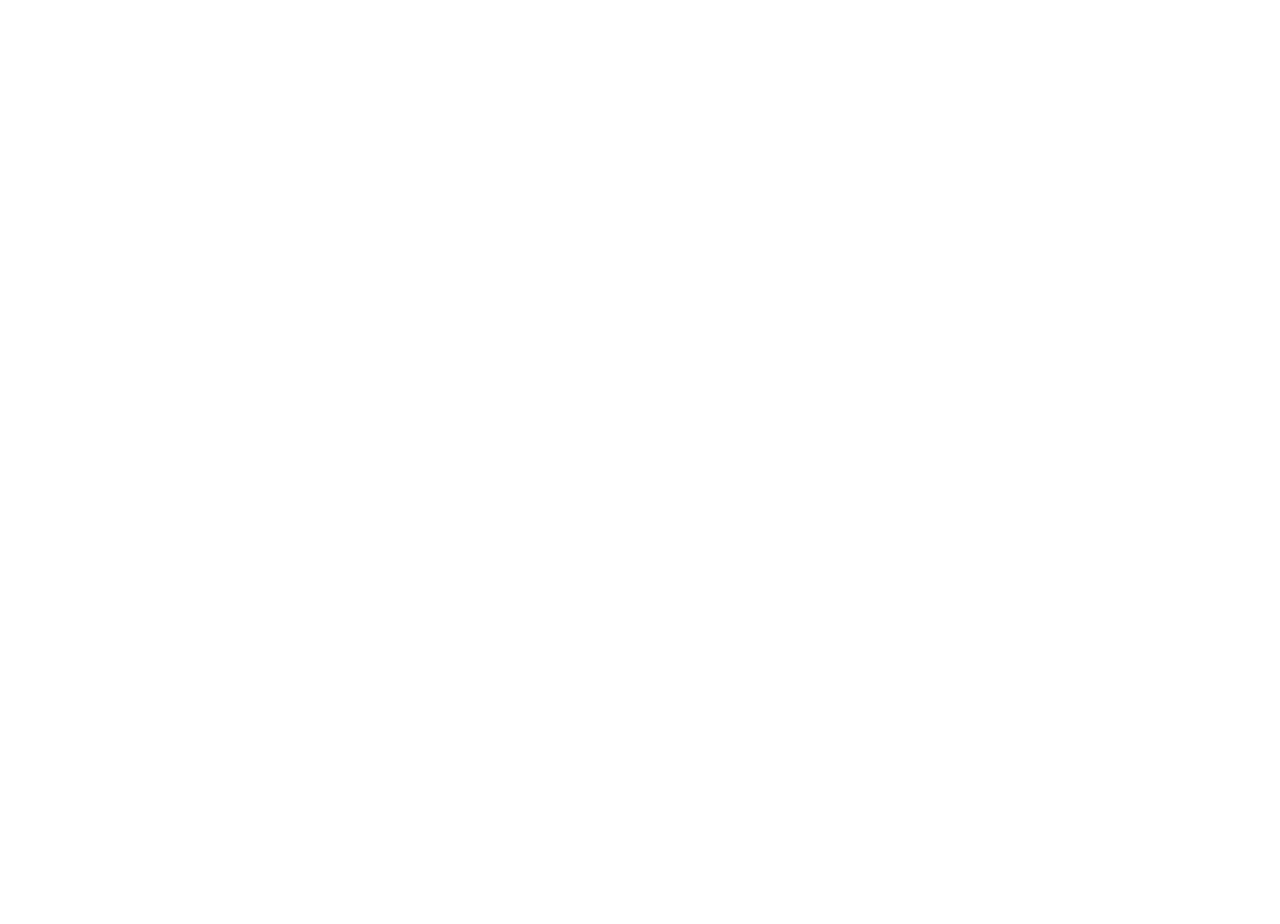
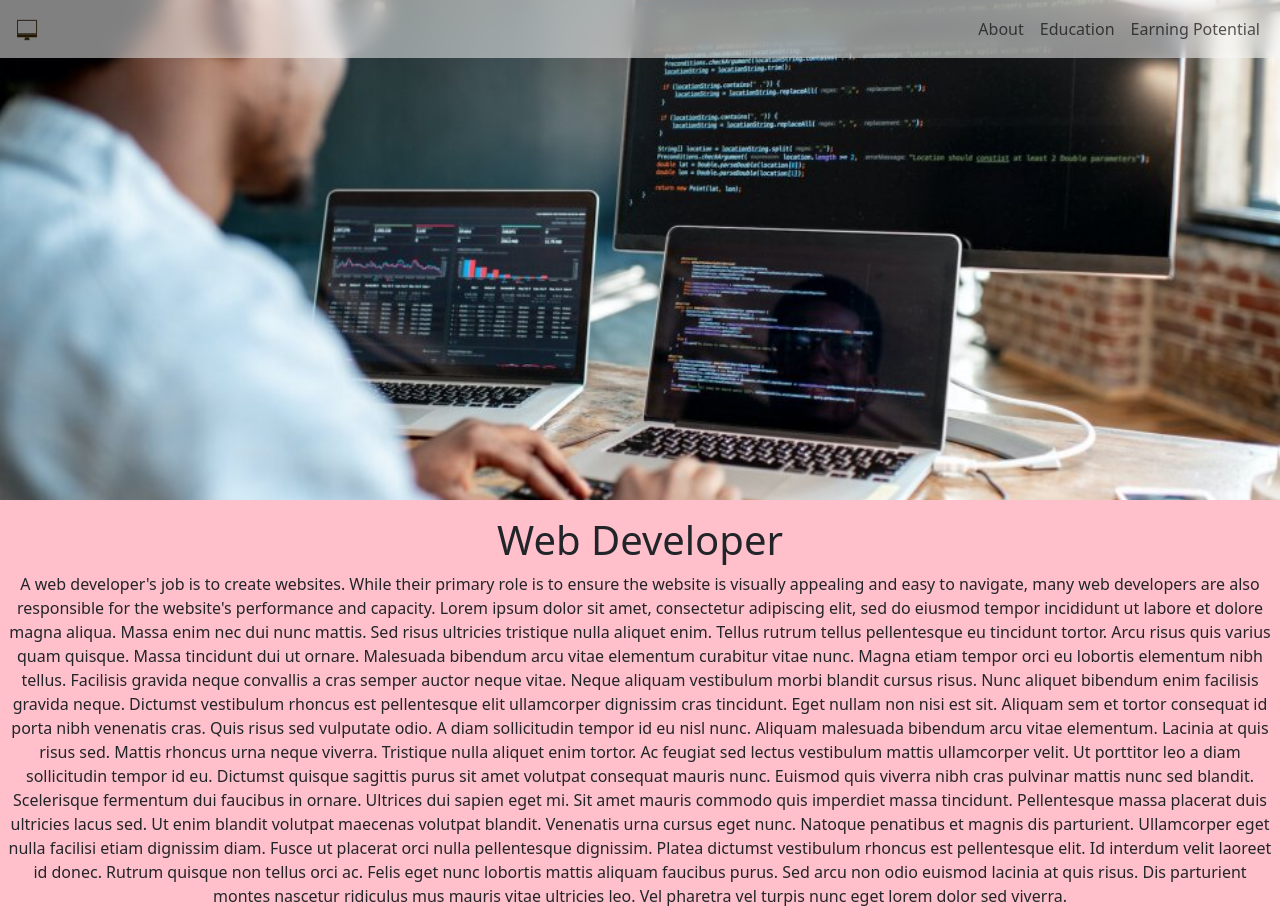
Before and after one commit to samhirsch0109/future-me, a plain HTML site: page index.html in a window 1280 px wide. Before the commit the page ends 800 px from the top, so only its background shows below. Drawn offline with nearby package versions, Linux system fonts and the light colour scheme.

Commit message:
added nav and parallax

```diff
--- a/index.html
+++ b/index.html
@@ -10,15 +10,53 @@
     <!-- Bootstrap CSS v5.2.1 -->
     <link href="https://cdn.jsdelivr.net/npm/bootstrap@5.3.2/dist/css/bootstrap.min.css" rel="stylesheet"
         integrity="sha384-T3c6CoIi6uLrA9TneNEoa7RxnatzjcDSCmG1MXxSR1GAsXEV/Dwwykc2MPK8M2HN" crossorigin="anonymous" />
+        <link rel="stylesheet" href="style.css">
 </head>
 
 <body>
+
+    <nav class="navbar navbar-expand-lg bg-body-none bg-body-light hover-nav">
+        <div class="container-fluid">
+            <a class="navbar-brand" href="index.html">
+                <img class="logo" src="imgs/computer.png" width="30" height="30"></a>
+            <button class="navbar-toggler" type="button" data-bs-toggle="collapse" data-bs-target="#navbarScroll"
+                aria-controls="navbarScroll" aria-expanded="false" aria-label="Toggle navigation">
+                <span class="navbar-toggler-icon"></span>
+            </button>
+            <div class="collapse navbar-collapse" id="navbarScroll">
+                <ul class="navbar-nav ms-auto my-2 my-lg-0 navbar-nav-scroll" style="--bs-scroll-height: 400px;">
+                    <li class="nav-item">
+                        <a class="nav-link" href="#about"> About </a>
+                    </li>
+                    <li class="nav-item">
+                        <a class="nav-link" href="#education"> Education </a>
+                    </li>
+                    <li class="nav-item">
+                        <a class="nav-link" href="#earning"> Earning Potential </a>
+                </ul>
+            </div>
+        </div>
+    </nav>
+    </nav> <!--end of div-->
+
+   <!--start of parallax--> <div class="parallax"></div>
+
+    <div class="row p-3 text-center">
+       <h1 class= "text-center"> Web Developer</h1>
+   A web developer's job is to create websites. While their primary role is to ensure the website is visually appealing and easy to navigate, many web developers are also responsible for the website's performance and capacity.
+   Lorem ipsum dolor sit amet, consectetur adipiscing elit, sed do eiusmod tempor incididunt ut labore et dolore magna aliqua. Massa enim nec dui nunc mattis. Sed risus ultricies tristique nulla aliquet enim. Tellus rutrum tellus pellentesque eu tincidunt tortor. Arcu risus quis varius quam quisque. Massa tincidunt dui ut ornare. Malesuada bibendum arcu vitae elementum curabitur vitae nunc. Magna etiam tempor orci eu lobortis elementum nibh tellus. Facilisis gravida neque convallis a cras semper auctor neque vitae. Neque aliquam vestibulum morbi blandit cursus risus. Nunc aliquet bibendum enim facilisis gravida neque. Dictumst vestibulum rhoncus est pellentesque elit ullamcorper dignissim cras tincidunt. Eget nullam non nisi est sit. Aliquam sem et tortor consequat id porta nibh venenatis cras.
+
+   Quis risus sed vulputate odio. A diam sollicitudin tempor id eu nisl nunc. Aliquam malesuada bibendum arcu vitae elementum. Lacinia at quis risus sed. Mattis rhoncus urna neque viverra. Tristique nulla aliquet enim tortor. Ac feugiat sed lectus vestibulum mattis ullamcorper velit. Ut porttitor leo a diam sollicitudin tempor id eu. Dictumst quisque sagittis purus sit amet volutpat consequat mauris nunc. Euismod quis viverra nibh cras pulvinar mattis nunc sed blandit.
+
+   Scelerisque fermentum dui faucibus in ornare. Ultrices dui sapien eget mi. Sit amet mauris commodo quis imperdiet massa tincidunt. Pellentesque massa placerat duis ultricies lacus sed. Ut enim blandit volutpat maecenas volutpat blandit. Venenatis urna cursus eget nunc. Natoque penatibus et magnis dis parturient. Ullamcorper eget nulla facilisi etiam dignissim diam. Fusce ut placerat orci nulla pellentesque dignissim. Platea dictumst vestibulum rhoncus est pellentesque elit. Id interdum velit laoreet id donec. Rutrum quisque non tellus orci ac. Felis eget nunc lobortis mattis aliquam faucibus purus. Sed arcu non odio euismod lacinia at quis risus. Dis parturient montes nascetur ridiculus mus mauris vitae ultricies leo. Vel pharetra vel turpis nunc eget lorem dolor sed viverra.
+    </div>
+
     <header>
         <!-- place navbar here -->
     </header>
     <main></main>
     <footer>
-        <!-- place footer here -->
+        <!-- place footer here-->
     </footer>
     <!-- Bootstrap JavaScript Libraries -->
     <script src="https://cdn.jsdelivr.net/npm/@popperjs/core@2.11.8/dist/umd/popper.min.js"
--- a/style.css
+++ b/style.css
@@ -0,0 +1,31 @@
+body {
+    background-color: pink;
+}
+.parallax {
+    /* The image used */
+    background-image: url("imgs/paralax.jpeg");
+
+    /* Set a specific height */
+    min-height: 500px;
+
+    /* Create the parallax scrolling effect */
+    background-attachment: fixed;
+    background-position: center;
+    background-repeat: no-repeat;
+    background-size: cover;
+  }
+
+  p {
+    background-color: black;
+    color: white;
+  }
+
+  .navbar {
+    position: absolute; /* Position the navbar absolutely */
+    top: 0; /* Place it at the top */
+    left: 0; /* Align it to the left */
+    right: 0; /* Align it to the right */
+    z-index: 1000; /* Ensure it's on top of other content */
+    background-color: rgba(255, 255, 255, 0.5); /* Add a semi-transparent background */
+    backdrop-filter: blur(10px); /* Add a blur effect */
+}
```
Also changed, not shown: imgs/computer.jpg (added), imgs/computer.png (added), imgs/paralax.jpeg (added).
